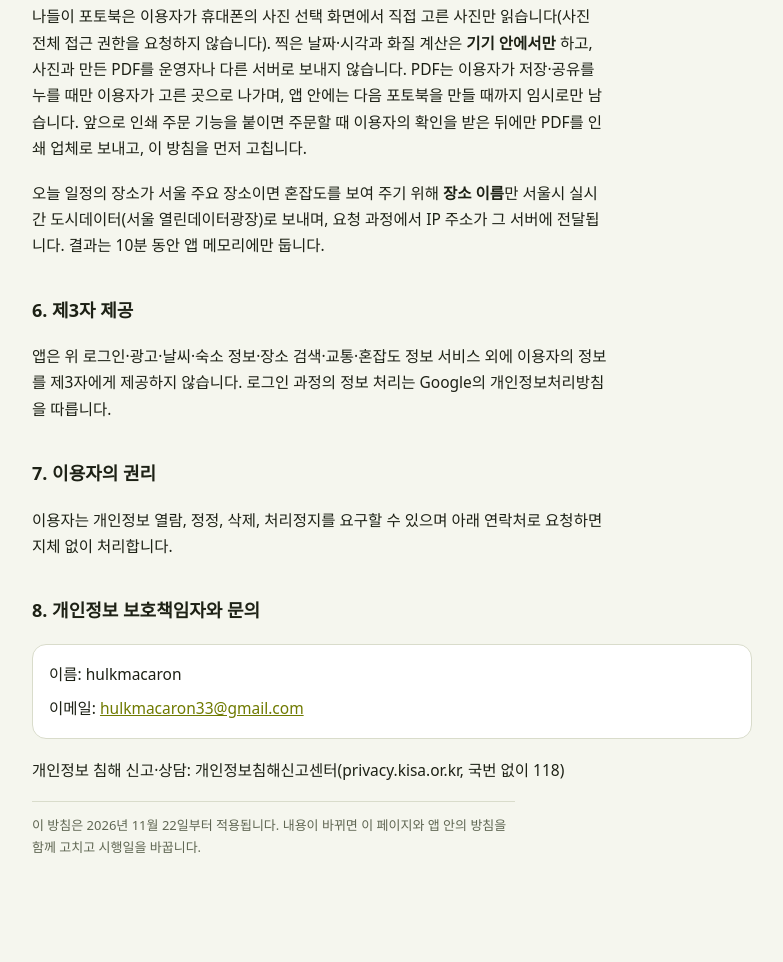
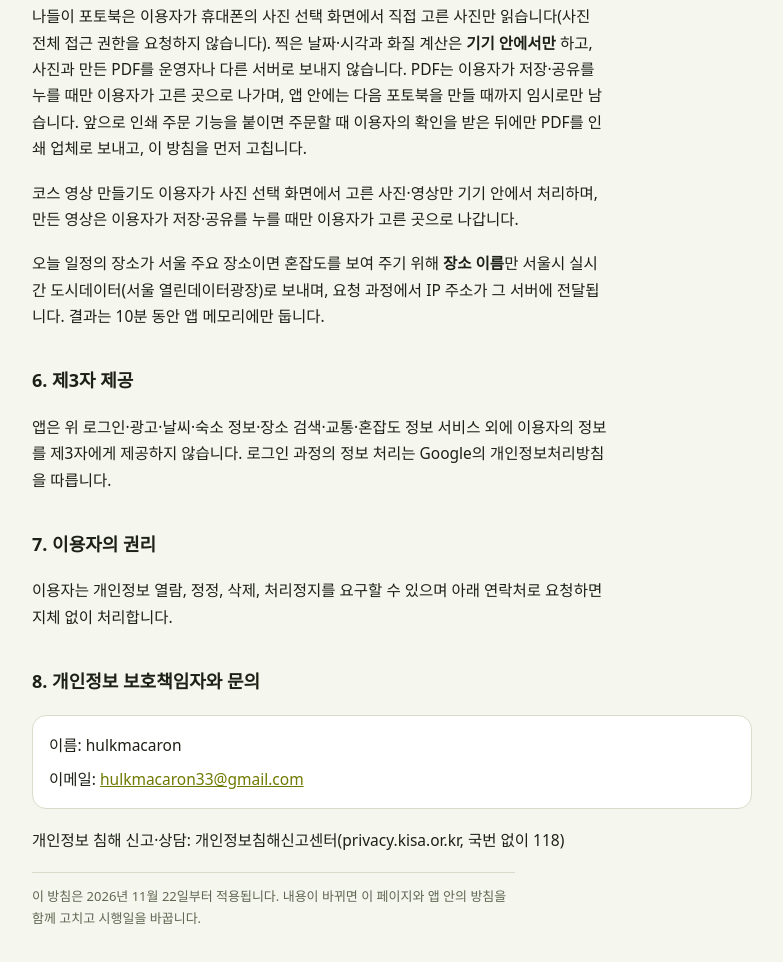
Before and after one commit to tlsgusdlf33/tlsgusdlf33.github.io, a plain HTML site: page jumalnadeuli-privacy.html in a window 1280 px wide. Shown: the part 2361-3323 px from the top of the page, without its empty margins (248-1031 px from the left). Before the commit the page ends 3291 px from the top, so only its background shows below. Drawn offline with Linux system fonts and the light colour scheme.

Commit message:
주말나들이 개인정보처리방침: 코스 영상 안내
Co-Authored-By: Claude Opus 5.5 <noreply@anthropic.com>
Claude-Session: https://claude.ai/code/session_01Eds9eFJn2dFHhadQFajQqV

```diff
--- a/jumalnadeuli-privacy.html
+++ b/jumalnadeuli-privacy.html
@@ -77,6 +77,7 @@ ol.steps { margin: 0; padding-left: 22px; display: flex; flex-direction: column;
   <p>출발지·도착지·내 일정 장소는 앱에 든 전국 목록(시·군·구, 역, 읍·면·동)에서 찾고, 목록에 없는 이름을 "지도에서 찾기"로 찾을 때만 <strong>이용자가 입력한 검색어</strong>를 카카오(카카오 로컬 API) 또는 한국관광공사(공공데이터포털)로 보냅니다. 검색 결과는 저장하지 않으며, 이용자가 고른 장소의 이름·좌표만 위 1항처럼 소셜 계정일 때 기기에 저장합니다.</p>
   <p>출퇴근 교통 알림(소셜 계정만)을 켜면 이용자가 정한 <strong>집·회사 위치(역·동 등 이름과 좌표)와 알림 시각</strong>을 이 기기에만 저장합니다. 평일 알림 시각과 "지금 확인"을 누를 때, 집과 회사를 잇는 경로 주변의 <strong>사각형 범위(경위도)</strong>만 국가교통정보센터(국토교통부, its.go.kr) 오픈API로 보내 사고·정체 정보를 받으며, 요청 과정에서 IP 주소가 그 서버에 전달됩니다. 받은 결과는 마지막 1건만 기기에 보관합니다. 계정 화면이나 출퇴근 알림 화면에서 끄면 집·회사 위치가 지워지고, 로그아웃·계정 삭제 때도 지워집니다. 게스트는 이 기능을 쓸 수 없습니다.</p>
   <p>나들이 포토북은 이용자가 휴대폰의 사진 선택 화면에서 직접 고른 사진만 읽습니다(사진 전체 접근 권한을 요청하지 않습니다). 찍은 날짜·시각과 화질 계산은 <strong>기기 안에서만</strong> 하고, 사진과 만든 PDF를 운영자나 다른 서버로 보내지 않습니다. PDF는 이용자가 저장·공유를 누를 때만 이용자가 고른 곳으로 나가며, 앱 안에는 다음 포토북을 만들 때까지 임시로만 남습니다. 앞으로 인쇄 주문 기능을 붙이면 주문할 때 이용자의 확인을 받은 뒤에만 PDF를 인쇄 업체로 보내고, 이 방침을 먼저 고칩니다.</p>
+  <p>코스 영상 만들기도 이용자가 사진 선택 화면에서 고른 사진·영상만 기기 안에서 처리하며, 만든 영상은 이용자가 저장·공유를 누를 때만 이용자가 고른 곳으로 나갑니다.</p>
   <p>오늘 일정의 장소가 서울 주요 장소이면 혼잡도를 보여 주기 위해 <strong>장소 이름</strong>만 서울시 실시간 도시데이터(서울 열린데이터광장)로 보내며, 요청 과정에서 IP 주소가 그 서버에 전달됩니다. 결과는 10분 동안 앱 메모리에만 둡니다.</p>
 
   <h2>6. 제3자 제공</h2>
```
